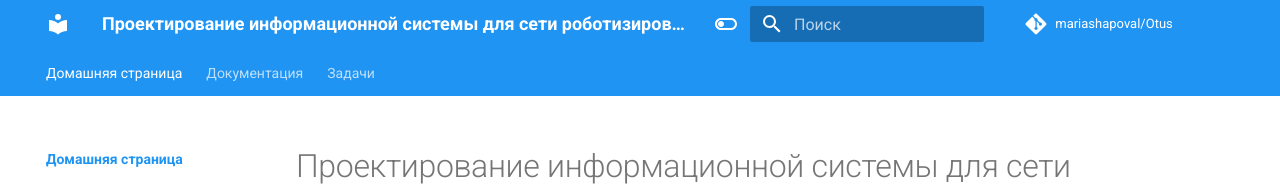
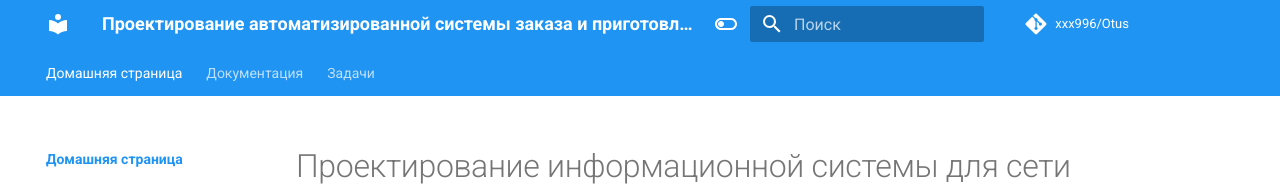
Before and after one commit to xxx996/OTUS_Restaraunt, an MkDocs documentation site: the page built from docs/index.md, in a window 1280 px wide. Shown: the top 192 px of the page. Built offline with MkDocs 1.6.1 and Material for MkDocs 9.7.7, drawn with Linux system fonts in a browser that asks for light colours; comment, search, counter and statistics services are not loaded.

Commit message:
Update mkdocs.yml

```diff
--- a/mkdocs.yml
+++ b/mkdocs.yml
@@ -1,7 +1,7 @@
-site_name: Проектирование информационной системы для сети роботизированных ресторанов "Робот и точка"
+site_name: Проектирование автоматизированной системы заказа и приготовления блюд в ресторане быстрого питания
 
-repo_name: mariashapoval/Otus
-repo_url: https://github.com/mariashapoval/Otus
+repo_name: xxx996/Otus
+repo_url: https://github.com/xxx996/Otus
 
 theme:
   name: material
```
